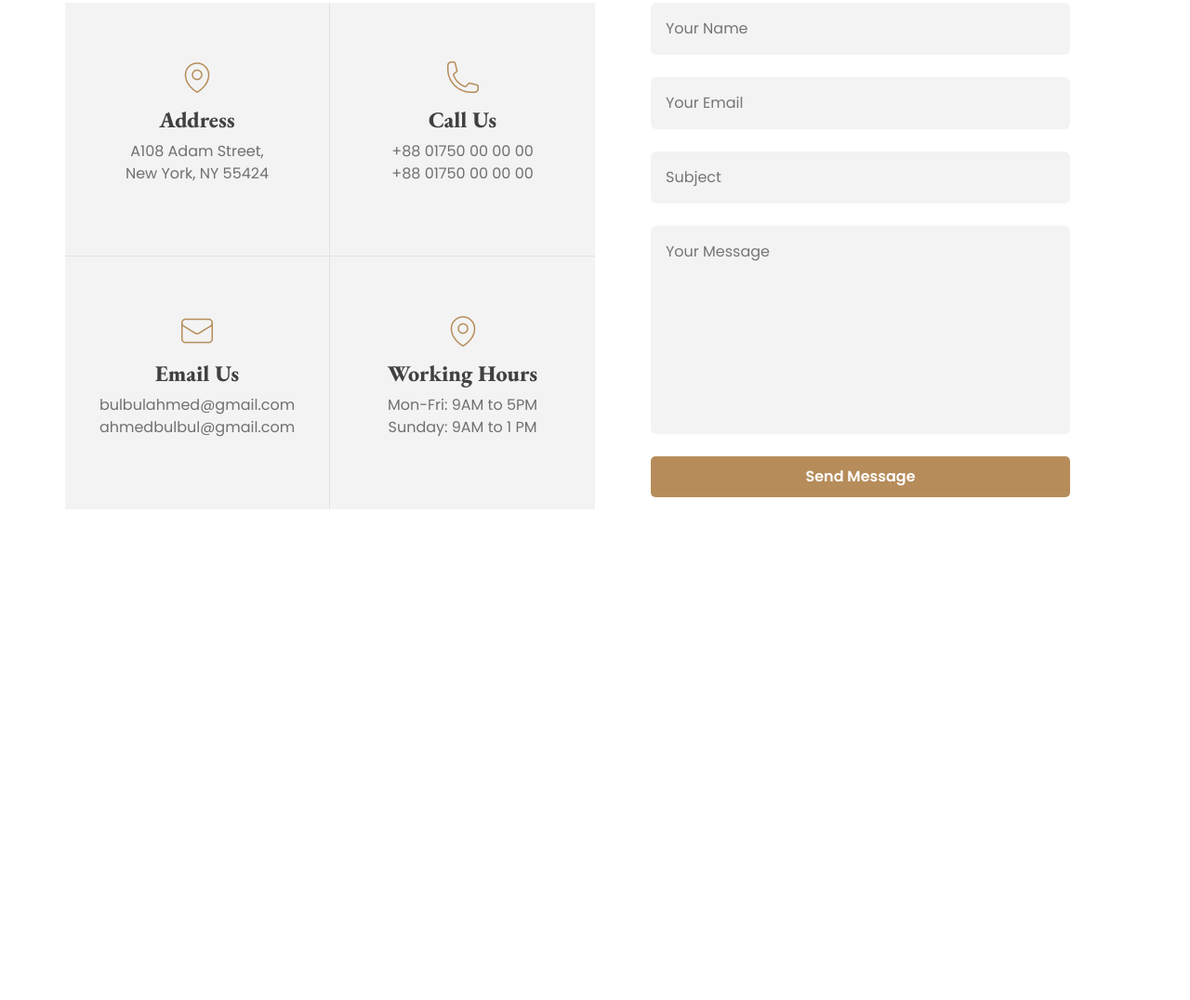
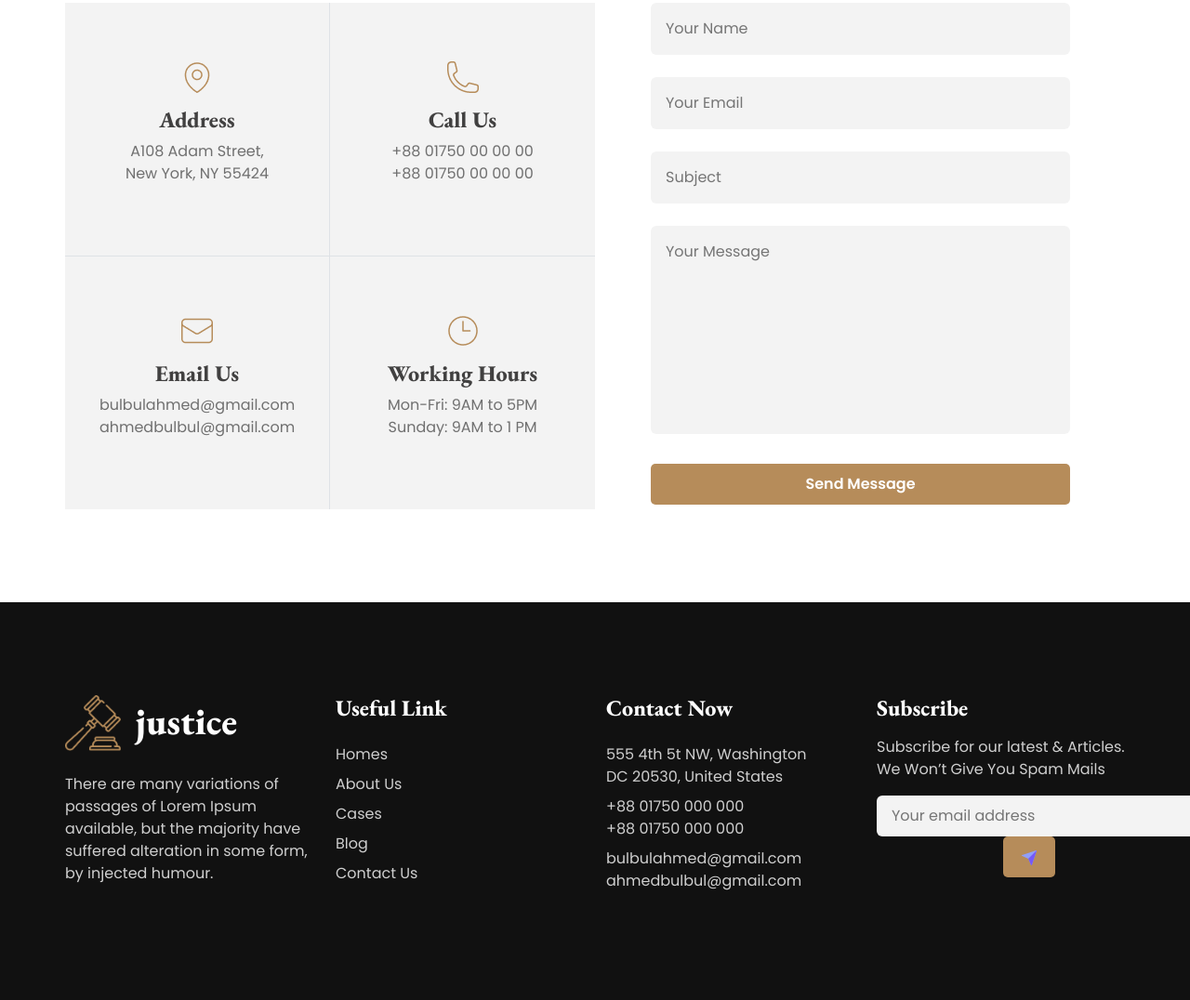
Before and after one commit to Bulbulahmed10/legal-solution, a plain HTML site: page index.html in a window 1280 px wide. Shown: the part 3817-4893 px from the top of the page at 93% size. Before the commit the page ends 4465 px from the top, so only its background shows below. Drawn offline with nearby package versions, Linux system fonts and the light colour scheme.

Commit message:
added footer section

```diff
--- a/index.html
+++ b/index.html
@@ -774,7 +774,7 @@
               class="d-flex flex-column align-items-center justify-content-center"
               style="padding: 60px; background-color: #f3f3f3"
             >
-              <img src="./images/location.png" alt="" />
+              <img src="./images/time.png" alt="" />
               <span
                 class="fw-bolder fs-4 text-center text-capitalize mt-2"
                 style="color: #414040; font-family: 'EB Garamond', serif"
@@ -816,11 +816,121 @@
             placeholder="Your Message"
             required
           ></textarea>
-          <button class="primary-btn">send message</button>
+          <button class="primary-btn mt-2">send message</button>
         </form>
       </div>
     </section>
-    <section></section>
+    <!-- !==========___________ footer section ___________==========! -->
+
+    <footer style="background-color: #111111">
+      <section class="container" style="padding: 100px 0">
+        <div class="row row-cols-4">
+          <div>
+            <div class="d-flex align-items-end">
+              <img width="60px" src="./images/Group 10.png" alt="" />
+              <a href="#"></a>
+              <h1
+                class="fw-bolder fs-1 ms-3"
+                style="font-family: 'EB Garamond', serif"
+              >
+                <a class="text-white" href="#">justice</a>
+              </h1>
+            </div>
+            <p class="mt-4" style="color: #cfcfcf">
+              There are many variations of passages of Lorem Ipsum available,
+              but the majority have suffered alteration in some form, by
+              injected humour.
+            </p>
+          </div>
+          <div>
+            <h5
+              class="fw-bolder fs-4 text-capitalize text-white"
+              style="font-family: 'EB Garamond', serif"
+            >
+              useful link
+            </h5>
+            <ul class="ps-0 mt-4">
+              <li class="mb-2">
+                <a class="text-capitalize" style="color: #cfcfcf" href="#"
+                  >homes</a
+                >
+              </li>
+              <li class="mb-2">
+                <a class="text-capitalize" style="color: #cfcfcf" href="#"
+                  >about us</a
+                >
+              </li>
+              <li class="mb-2">
+                <a class="text-capitalize" style="color: #cfcfcf" href="#"
+                  >cases</a
+                >
+              </li>
+              <li class="mb-2">
+                <a class="text-capitalize" style="color: #cfcfcf" href="#"
+                  >blog</a
+                >
+              </li>
+              <li class="mb-2">
+                <a class="text-capitalize" style="color: #cfcfcf" href="#"
+                  >contact us</a
+                >
+              </li>
+            </ul>
+          </div>
+          <div>
+            <h5
+              class="fw-bolder fs-4 text-capitalize text-white"
+              style="font-family: 'EB Garamond', serif"
+            >
+              contact now
+            </h5>
+            <ul class="ps-0 mt-4">
+              <li class="mb-2" style="color: #cfcfcf">
+                555 4th 5t NW, Washington <br />
+                DC 20530, United States
+              </li>
+              <li class="mb-2" style="color: #cfcfcf">
+                +88 01750 000 000 <br />
+                +88 01750 000 000
+              </li>
+              <li class="mb-2" style="color: #cfcfcf">
+                bulbulahmed@gmail.com <br />
+                ahmedbulbul@gmail.com
+              </li>
+            </ul>
+          </div>
+          <div>
+            <h5
+              class="fw-bolder fs-4 text-capitalize text-white"
+              style="font-family: 'EB Garamond', serif"
+            >
+              subscribe
+            </h5>
+            <p class="mt-3" style="color: #cfcfcf">
+              Subscribe for our latest & Articles. We Won’t Give You Spam Mails
+            </p>
+            <form class="position-relative">
+              <input
+                class="px-3 border-0 rounded"
+                style="
+                  background-color: #f3f3f3;
+                  outline: none;
+                  padding: 10px 0;
+                "
+                type="email"
+                placeholder="Your email address"
+              />
+              <button
+                class="primary-btn position-absolute end-0"
+                style="margin-right: 75px"
+              >
+                <img src="./images/send-mail.png" alt="" />
+              </button>
+            </form>
+          </div>
+        </div>
+      </section>
+    </footer>
     <!-- !==========___________ bs js cdn ___________==========! -->
     <script src="https://cdn.jsdelivr.net/npm/bootstrap@5.3.0-alpha1/dist/js/bootstrap.bundle.min.js"></script>
   </body>
--- a/style.css
+++ b/style.css
@@ -17,6 +17,14 @@ font-family: 'Poppins', sans-serif;
     border-radius: 5px;
 }
 
+li{
+    list-style-type: none;
+}
+
+a{
+    text-decoration: none;
+}
+
 section{
     margin-top: 100px;
 }
```
Also changed, not shown: images/send-mail.png (added).
